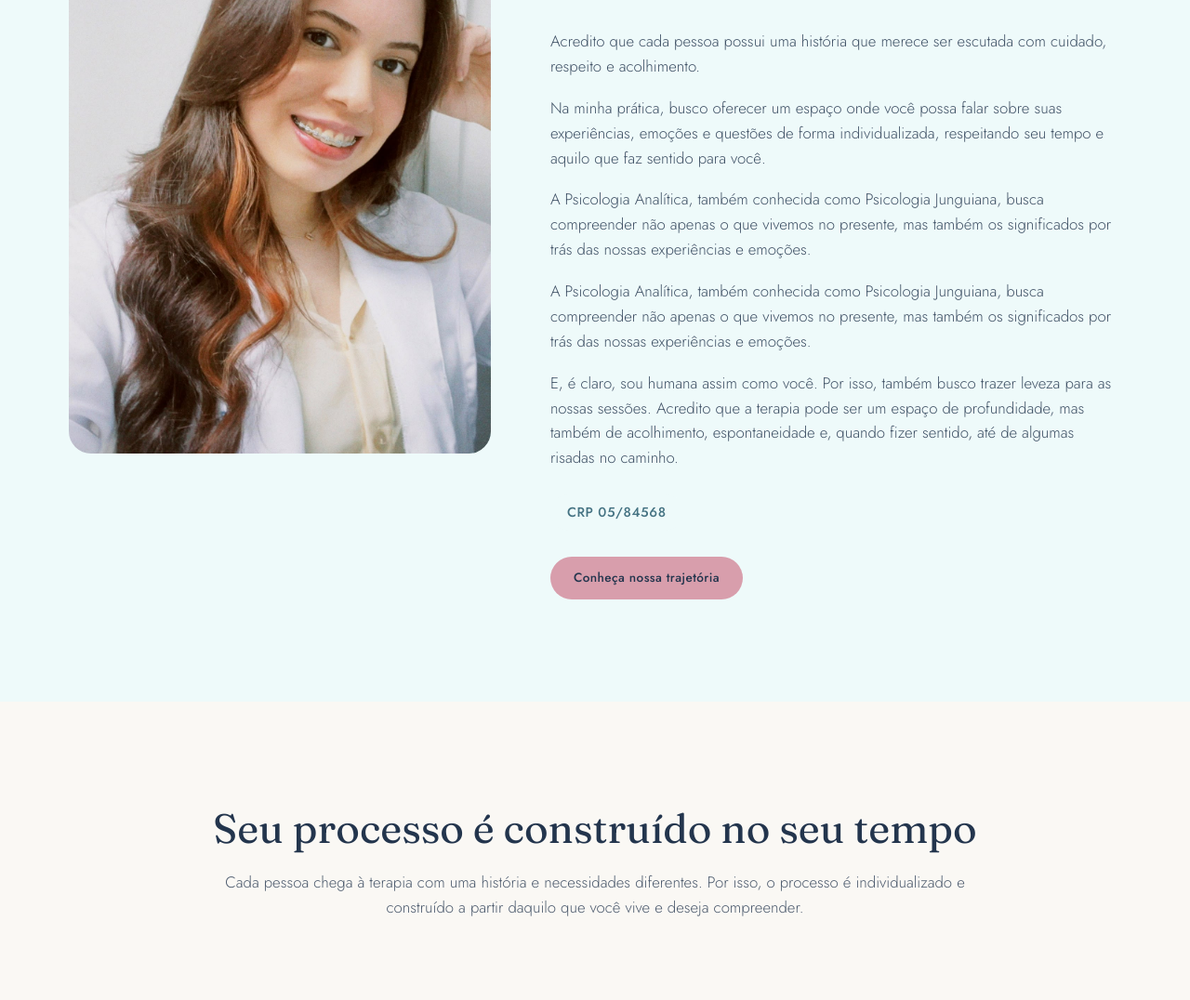
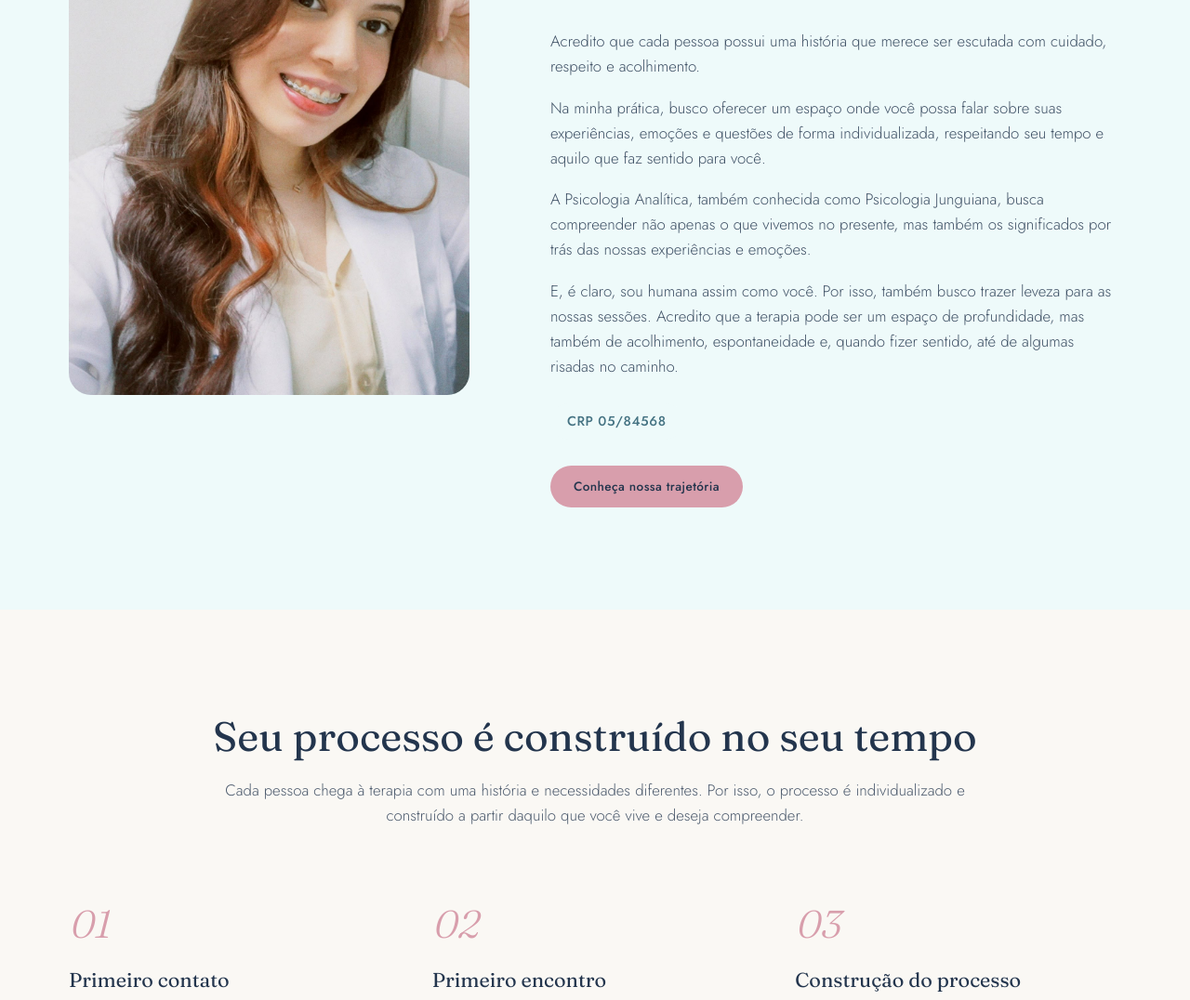
Before and after one commit to walsinaw/danda-sousa-site, a Next.js app: page / in a window 1280 px wide. Shown: the part 3820-4896 px from the top of the page at 93% size. Built offline with nearby package versions, Linux system fonts and the light colour scheme.

Commit message:
correção tamanho de foto, duplicagem de texto

```diff
--- a/components/About.module.css
+++ b/components/About.module.css
@@ -7,7 +7,7 @@
 
 .photo {
   position: relative;
-  width: 100%;
+  width: 95%;
   aspect-ratio: 4 / 5;
   border-radius: 24px;
   overflow: hidden;
--- a/components/About.tsx
+++ b/components/About.tsx
@@ -27,9 +27,6 @@ export default function About() {
           <p>
             A Psicologia Analítica, também conhecida como Psicologia Junguiana, busca compreender não apenas o que vivemos no presente, mas também os significados por trás das nossas experiências e emoções.
           </p>
-          <p>
-            A Psicologia Analítica, também conhecida como Psicologia Junguiana, busca compreender não apenas o que vivemos no presente, mas também os significados por trás das nossas experiências e emoções.
-          </p>
           <p>E, é claro, sou humana assim como você. Por isso, também busco trazer leveza para as nossas sessões. Acredito que a terapia pode ser um espaço de profundidade, mas também de acolhimento, espontaneidade e, quando fizer sentido, até de algumas risadas no caminho.</p>
 
           <span className={styles.crp}>CRP 05/84568</span>
```
